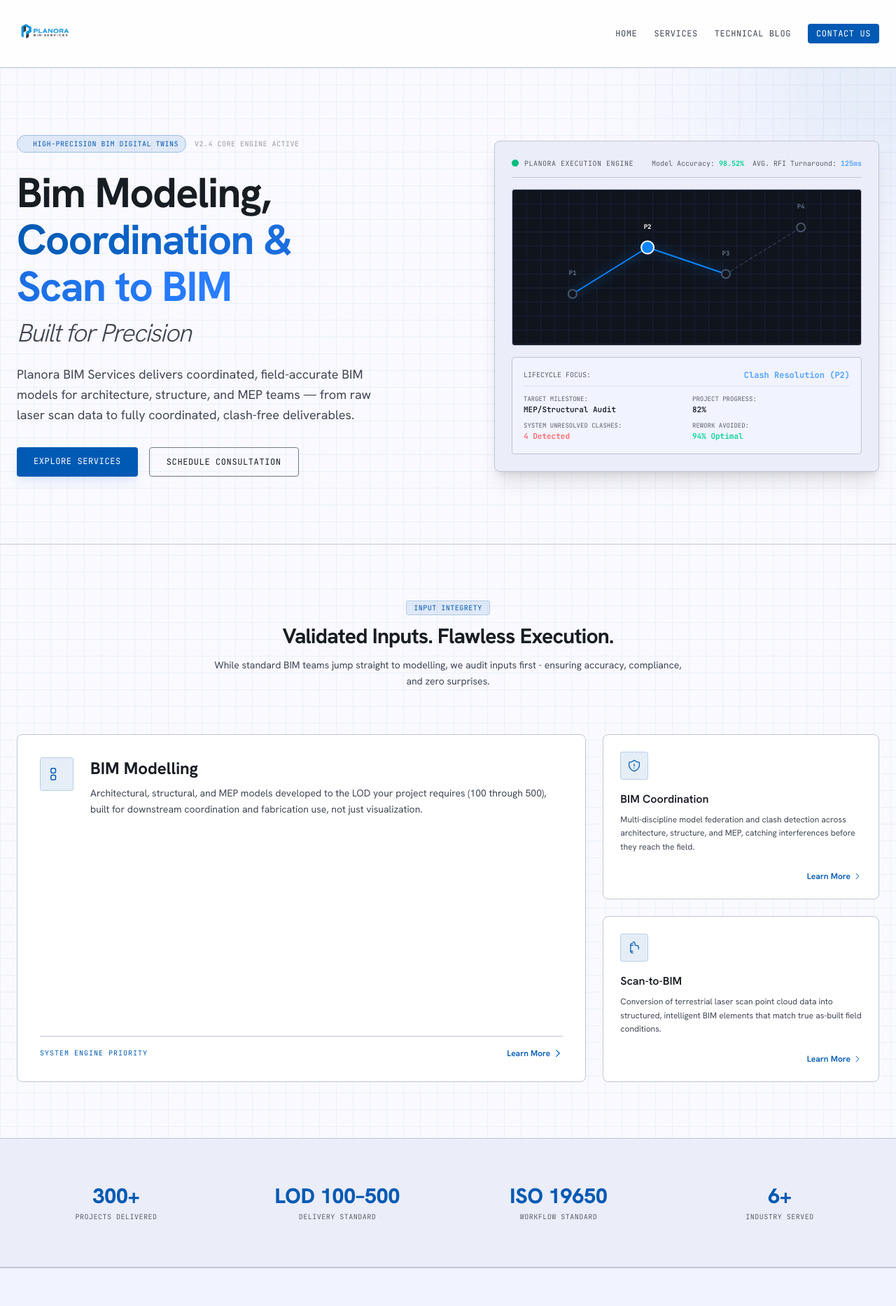
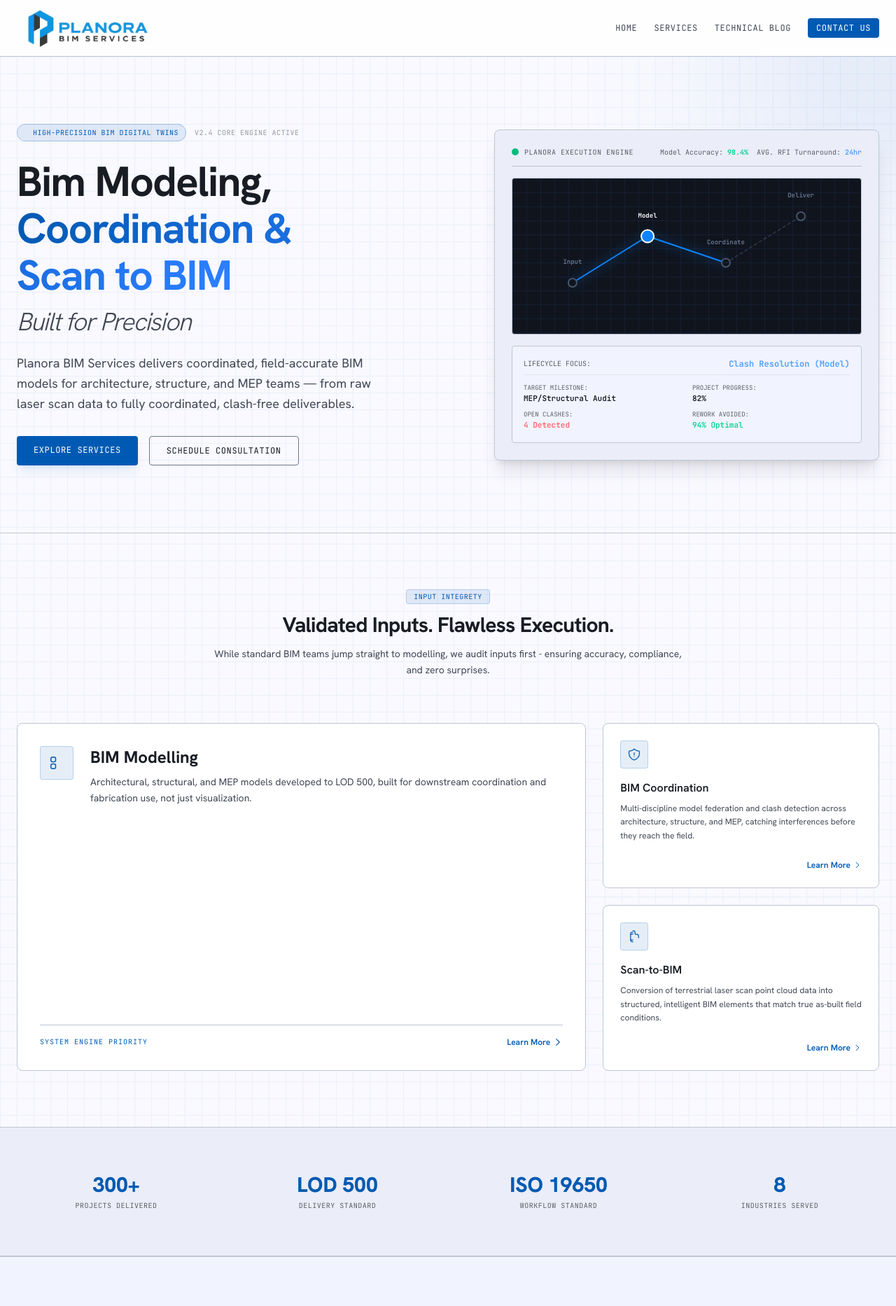
Before and after one commit to ayushgrownfoster-max/planora-bim-web, a Next.js app: page / in a window 1280 px wide. Shown: the top 1866 px of the page at 70% size. Built offline with nearby package versions, Linux system fonts and the light colour scheme.

Commit message:
navigation changes content

```diff
--- a/app/layout.tsx
+++ b/app/layout.tsx
@@ -32,15 +32,15 @@ export default function RootLayout({
       className={`${hankenGrotesk.variable} ${jetbrainsMono.variable} h-full antialiased`}
     >
       <body className="min-h-full flex flex-col bg-background text-on-background font-sans">
-        {/* Navigation Header - Increased height to h-24 */}
+        {/* Navigation Header - Standard height h-20 */}
         <header className="sticky top-0 z-50 w-full bg-surface-container-lowest/80 backdrop-blur-md border-b border-outline-variant">
-          <div className="max-w-[1440px] mx-auto px-6 h-24 flex items-center justify-between relative">
+          <div className="max-w-[1440px] mx-auto px-6 h-20 flex items-center justify-between relative">
 
-            {/* Logo Container - Expanded to w-96 h-20 for maximum visibility */}
+            {/* Logo Container - Reduced to w-[280px] h-16 */}
             <Link href="/" className="flex items-center gap-3 group">
-              <div className="relative w-96 h-20 flex-shrink-0">
+              <div className="relative w-44 h-12 sm:w-60 sm:h-14 md:w-[280px] md:h-16 flex-shrink-0 transition-all duration-200">
                 <Image
-                  src="/Planora-BIM-Logo-removebg-preview.png"
+                  src="/Planora-bim-company-logo.png"
                   alt="Planora Logo Mark"
                   fill
                   className="object-contain object-left"
@@ -88,7 +88,7 @@ export default function RootLayout({
 
             {/* Mobile Dropdown Menu Panel Overlay */}
             {isMenuOpen && (
-              <div className="absolute top-24 left-0 right-0 w-full bg-surface-container-lowest border-b border-outline-variant px-6 py-6 flex flex-col gap-4 shadow-xl md:hidden z-50 animate-in fade-in slide-in-from-top-4 duration-200">
+              <div className="absolute top-20 left-0 right-0 w-full bg-surface-container-lowest border-b border-outline-variant px-6 py-6 flex flex-col gap-4 shadow-xl md:hidden z-50 animate-in fade-in slide-in-from-top-4 duration-200">
                 <Link
                   onClick={() => setIsMenuOpen(false)}
                   href="/"
--- a/app/page.tsx
+++ b/app/page.tsx
@@ -24,17 +24,17 @@ interface BIMPhaseNode {
 }
 
 export default function Home() {
-  // Live simulated values
-  const [liveSyncRate, setLiveSyncRate] = useState<number>(98.4);
-  const [liveLatency, setLiveLatency] = useState<number>(120);
+  // Constant values for sync rate and latency
+  const liveSyncRate = 98.4;
+  const liveLatency = 24;
   const autoCycleTimerRef = useRef<NodeJS.Timeout | null>(null);
 
   // Business and domain-oriented workflow milestones for Planora BIM
   const [nodes, setNodes] = useState<BIMPhaseNode[]>([
-    { id: "P1", phaseName: "Concept & Modeling", milestone: "LOD 300 Schema", progress: 95, clashesDetected: 142, costEfficiency: 88, x: 15, y: 70 },
-    { id: "P2", phaseName: "Clash Resolution", milestone: "MEP/Structural Audit", progress: 82, clashesDetected: 4, costEfficiency: 94, x: 38, y: 35 },
-    { id: "P3", phaseName: "Cost & 5D Estimation", milestone: "Material Takeoffs QTO", progress: 60, clashesDetected: 0, costEfficiency: 97, x: 62, y: 55 },
-    { id: "P4", phaseName: "Site Twin Delivery", milestone: "As-Built Handover", progress: 40, clashesDetected: 0, costEfficiency: 99, x: 85, y: 20 },
+    { id: "Input", phaseName: "Concept & Modeling", milestone: "LOD 300 Schema", progress: 95, clashesDetected: 142, costEfficiency: 88, x: 15, y: 70 },
+    { id: "Model", phaseName: "Clash Resolution", milestone: "MEP/Structural Audit", progress: 82, clashesDetected: 4, costEfficiency: 94, x: 38, y: 35 },
+    { id: "Coordinate", phaseName: "Cost & 5D Estimation", milestone: "Material Takeoffs QTO", progress: 60, clashesDetected: 0, costEfficiency: 97, x: 62, y: 55 },
+    { id: "Deliver", phaseName: "Site Twin Delivery", milestone: "As-Built Handover", progress: 40, clashesDetected: 0, costEfficiency: 99, x: 85, y: 20 },
   ]);
 
   const [selectedNode, setSelectedNode] = useState<BIMPhaseNode>(nodes[1]); // Default to Clash Resolution
@@ -61,22 +61,9 @@ export default function Home() {
     };
   }, [nodes]);
 
-  // Simulate real-time fluctuating telemetry data
+  // Simulate real-time fluctuating clash data for the active node
   useEffect(() => {
     const interval = setInterval(() => {
-      // Fluctuate sync rate slightly
-      setLiveSyncRate(prev => {
-        const next = prev + (Math.random() - 0.5) * 0.4;
-        return parseFloat(Math.min(100, Math.max(95, next)).toFixed(2));
-      });
-
-      // Fluctuate processing latency
-      setLiveLatency(prev => {
-        const delta = Math.floor((Math.random() - 0.5) * 15);
-        return Math.min(250, Math.max(80, prev + delta));
-      });
-
-      // Fluctuate progress/clashes dynamically for the active node
       setNodes(prevNodes =>
         prevNodes.map(node => {
           if (node.id === "P2") {
@@ -175,7 +162,7 @@ export default function Home() {
               </div>
               <div className="flex items-center gap-3 font-mono text-[10px] text-secondary">
                 <span>Model Accuracy: <strong className="text-emerald-400">{liveSyncRate}%</strong></span>
-                <span>AVG. RFI Turnaround: <strong className="text-blue-400">{liveLatency}ms</strong></span>
+                <span>AVG. RFI Turnaround: <strong className="text-blue-400">{liveLatency}hr</strong></span>
               </div>
             </div>
 
@@ -286,7 +273,7 @@ export default function Home() {
                   <span className="text-on-surface font-semibold">{selectedNode.progress}%</span>
                 </div>
                 <div className="flex flex-col">
-                  <span className="text-secondary text-[9px]">SYSTEM UNRESOLVED CLASHES:</span>
+                  <span className="text-secondary text-[9px]">OPEN CLASHES:</span>
                   <span className={`font-semibold ${selectedNode.clashesDetected > 0 ? "text-red-400" : "text-emerald-400"}`}>
                     {selectedNode.clashesDetected} Detected
                   </span>
@@ -329,7 +316,7 @@ export default function Home() {
               <div className="flex-1">
                 <h3 className="text-xl sm:text-2xl font-bold text-on-surface mb-2">BIM Modelling</h3>
                 <p className="text-sm text-on-surface-variant leading-relaxed">
-                  Architectural, structural, and MEP models developed to the LOD your project requires (100 through 500), built for downstream coordination and fabrication use, not just visualization.
+                  Architectural, structural, and MEP models developed to LOD 500, built for downstream coordination and fabrication use, not just visualization.
                 </p>
               </div>
             </div>
@@ -411,56 +398,6 @@ export default function Home() {
         </div>
       </section>
 
-      {/* Trusted by Industry Leaders Section (COMMENTED OUT)
-      <section className="py-20 px-6 max-w-[1440px] mx-auto border-t border-outline-variant relative z-10">
-        <h2 className="text-2xl font-bold tracking-tight text-on-surface text-center mb-12">
-          Trusted by Industry Leaders
-        </h2>
-
-        <div className="grid grid-cols-1 md:grid-cols-2 gap-8 max-w-5xl mx-auto">
-          <div className="bg-surface-container-lowest p-8 rounded-lg border border-outline-variant flex flex-col gap-6 relative">
-            <span className="text-5xl font-serif text-primary/20 absolute top-4 left-6 pointer-events-none">“</span>
-            <p className="text-sm text-on-surface-variant leading-relaxed relative z-10 pt-4">
-              "Planora's attention to detail can record 50,000 sq ft with 100-mm accuracy. Their OpenBIM baseline features prevented weeks of manual server syncs and architectural crash clashes."
-            </p>
-            <div className="flex items-center gap-3 pt-4 border-t border-outline-variant/60">
-              <div className="w-10 h-10 rounded-full bg-surface-container overflow-hidden shrink-0">
-                <img
-                  src="https://images.unsplash.com/photo-1507003211169-0a1dd7228f2d?auto=format&fit=crop&q=80&w=120&h=120"
-                  alt="Daniel Chen"
-                  className="w-full h-full object-cover"
-                />
-              </div>
-              <div>
-                <h4 className="text-sm font-semibold text-on-surface">Daniel Chen</h4>
-                <p className="text-xs text-on-surface-variant">Lead Architect, GRID Group</p>
-              </div>
-            </div>
-          </div>
-
-          <div className="bg-surface-container-lowest p-8 rounded-lg border border-outline-variant flex flex-col gap-6 relative">
-            <span className="text-5xl font-serif text-primary/20 absolute top-4 left-6 pointer-events-none">“</span>
-            <p className="text-sm text-on-surface-variant leading-relaxed relative z-10 pt-4">
-              "The digital twins we developed for our global headquarters allowed contractors to tackle operations problems. It's a living tool for sustainability."
-            </p>
-            <div className="flex items-center gap-3 pt-4 border-t border-outline-variant/60">
-              <div className="w-10 h-10 rounded-full bg-surface-container overflow-hidden shrink-0">
-                <img
-                  src="https://images.unsplash.com/photo-1494790108377-be9c29b29330?auto=format&fit=crop&q=80&w=120&h=120"
-                  alt="Sarah Jowling"
-                  className="w-full h-full object-cover"
-                />
-              </div>
-              <div>
-                <h4 className="text-sm font-semibold text-on-surface">Sarah Jowling</h4>
-                <p className="text-xs text-on-surface-variant">Director of Operations, Build Corp</p>
-              </div>
-            </div>
-          </div>
-        </div>
-      </section>
-      */}
-
       {/* Dynamic Statistics Banner */}
       <section className="bg-surface-container py-16 px-6 border-t border-b border-outline-variant relative z-10">
         <div
@@ -471,7 +408,7 @@ export default function Home() {
             <div className="text-[10px] font-mono uppercase tracking-wider text-secondary">Projects Delivered</div>
           </div>
           <div className="flex flex-col gap-1 transition-transform duration-300 hover:scale-105 flex-[1_1_180px]">
-            <div className="text-3xl font-extrabold text-primary font-sans">LOD 100–500</div>
+            <div className="text-3xl font-extrabold text-primary font-sans">LOD 500</div>
             <div className="text-[10px] font-mono uppercase tracking-wider text-secondary">Delivery Standard</div>
           </div>
           <div className="flex flex-col gap-1 transition-transform duration-300 hover:scale-105 flex-[1_1_180px]">
@@ -479,8 +416,8 @@ export default function Home() {
             <div className="text-[10px] font-mono uppercase tracking-wider text-secondary">Workflow Standard</div>
           </div>
           <div className="flex flex-col gap-1 transition-transform duration-300 hover:scale-105 flex-[1_1_180px]">
-            <div className="text-3xl font-extrabold text-primary font-sans">6+</div>
-            <div className="text-[10px] font-mono uppercase tracking-wider text-secondary">Industry served</div>
+            <div className="text-3xl font-extrabold text-primary font-sans">8</div>
+            <div className="text-[10px] font-mono uppercase tracking-wider text-secondary">Industries Served</div>
           </div>
         </div>
       </section>
```
